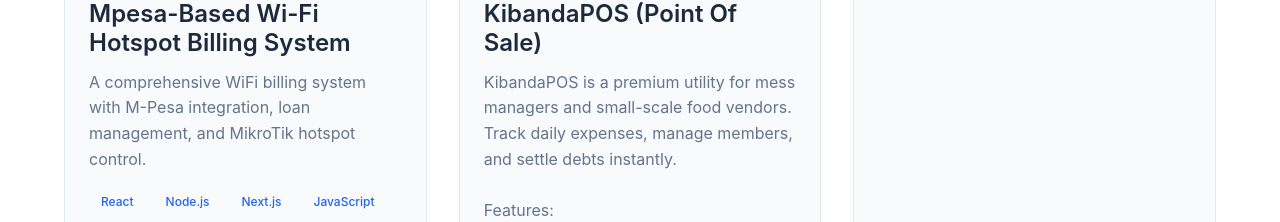
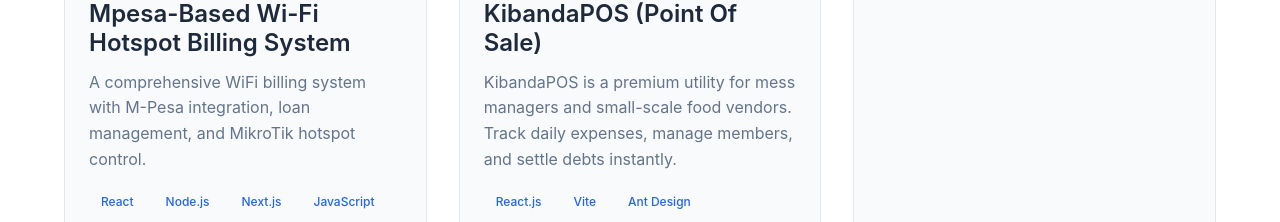
Before and after one commit to mwakidenis/Interactive-Portfolio-2026, a React (Vite) app: page /projects in a window 1280 px wide. Shown: the part 533-755 px from the top of the page. Built offline with nearby package versions, Linux system fonts and the light colour scheme.

Commit message:
chore: remove extra details from KibandaPOS project description

```diff
--- a/src/data/projects.ts
+++ b/src/data/projects.ts
@@ -20,7 +20,7 @@ export const projects: Project[] = [
   },
   {
     title: 'KibandaPOS (Point Of Sale)',
-    description: `KibandaPOS is a premium utility for mess managers and small-scale food vendors. Track daily expenses, manage members, and settle debts instantly.\n\nFeatures:\n- Modern UI & Powerful Dashboard\n- Multi-Payer Entry System\n- Member Management\n- Premium Dark Mode\n- Excel Reporting\n- Dynamic Settlement\n- Secure Local Storage\n\nOne-click install for Windows. Developed under the KibandaPOA Initiative to empower local food services.`,
+    description: `KibandaPOS is a premium utility for mess managers and small-scale food vendors. Track daily expenses, manage members, and settle debts instantly.`,
     technologies: [
       'React.js', 'Vite', 'Ant Design', 'Ant Design Charts', 'SheetJS', 'Day.js', 'JavaScript', 'CSS'
     ],
```
